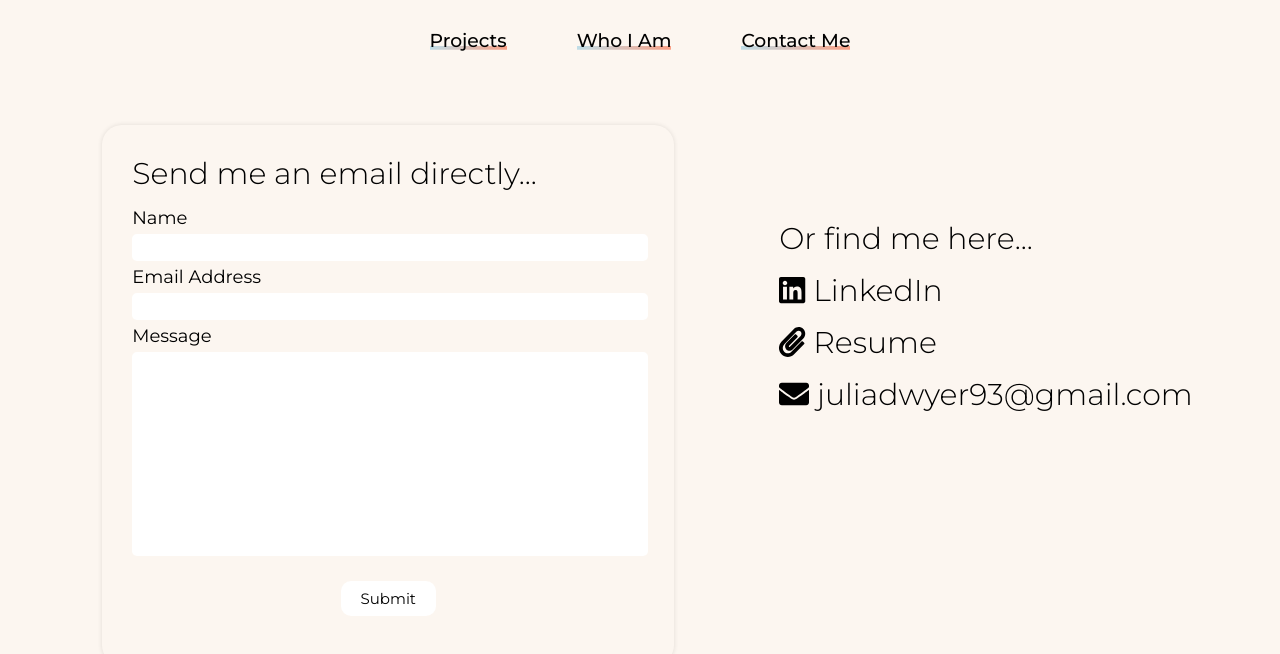
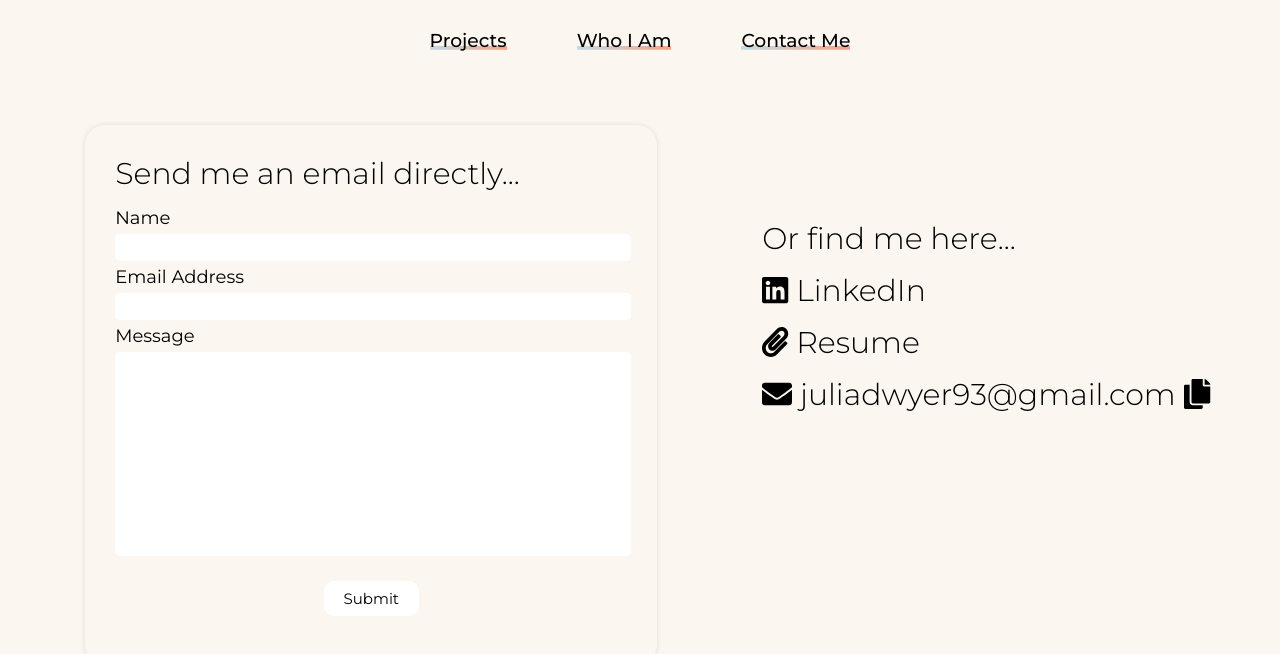
Before and after one commit to gooliajulia/up-to-something, a React (Create React App) app in the folder client/: page /contact in a window 1280 px wide. Shown: the top 654 px of the page. Built offline with nearby package versions, Linux system fonts and the light colour scheme; a web font is replaced by a local one.

Commit message:
add copy functionality for email

```diff
--- a/client/src/screens/Contact.css
+++ b/client/src/screens/Contact.css
@@ -5,7 +5,6 @@ div.contact {
     display: flex;
     flex-direction: row;
     justify-content: center;
-
 }
 
 div.manual-contact {
@@ -73,3 +72,20 @@ button.btn-primary {
 button.btn-primary:hover {
     background-color: rgba(250, 160, 133, .5);
 }
+
+/* .copy {
+    color: blue;
+
+} */
+
+.copied {
+    color: rgba(250, 160, 133, .6);
+}
+
+h5.copy {
+    display: none;
+}
+
+h5.copied {
+    display:block;
+}
--- a/client/src/screens/Contact.jsx
+++ b/client/src/screens/Contact.jsx
@@ -3,10 +3,12 @@ import axios from 'axios';
 import './Contact.css';
 import {FontAwesomeIcon} from '@fortawesome/react-fontawesome';
 import { faEnvelope } from '@fortawesome/free-solid-svg-icons';
+import { faCopy } from '@fortawesome/free-solid-svg-icons';
 import { faPaperclip } from '@fortawesome/free-solid-svg-icons';
 import { faLinkedin } from '@fortawesome/free-brands-svg-icons';
 
 export default function Contact() {
+    const [copy, toggleCopy] = useState('before')
     const [formData, setFormData] = useState({
         name: '',
         email: '',
@@ -68,9 +70,14 @@ export default function Contact() {
             </form>
             <div className='manual-contact'>
                 <h2 className='form-title'>Or find me here...</h2>
-                <h2 className='form-title'><FontAwesomeIcon icon={faLinkedin} /> LinkedIn</h2>
+                <h2 className='form-title'><FontAwesomeIcon icon={faLinkedin} /> <a href='https://www.linkedin.com/in/julia-dwyer-software-engineer/' target='_blank'>LinkedIn</a></h2>
                 <h2 className='form-title'><FontAwesomeIcon icon={faPaperclip} /> Resume</h2>
-                <h2 className='form-title'><FontAwesomeIcon icon={faEnvelope} /> juliadwyer93@gmail.com</h2>
+                <h2 className='form-title'><FontAwesomeIcon icon={faEnvelope} /> juliadwyer93@gmail.com <FontAwesomeIcon icon={faCopy} className={copy}
+                    onClick={(e)=> {
+                        navigator.clipboard.writeText('juliadwyer93@gmail.com');
+                        toggleCopy('copied')
+                    }
+                    }/></h2>
             </div>
         </div>
     )
```
